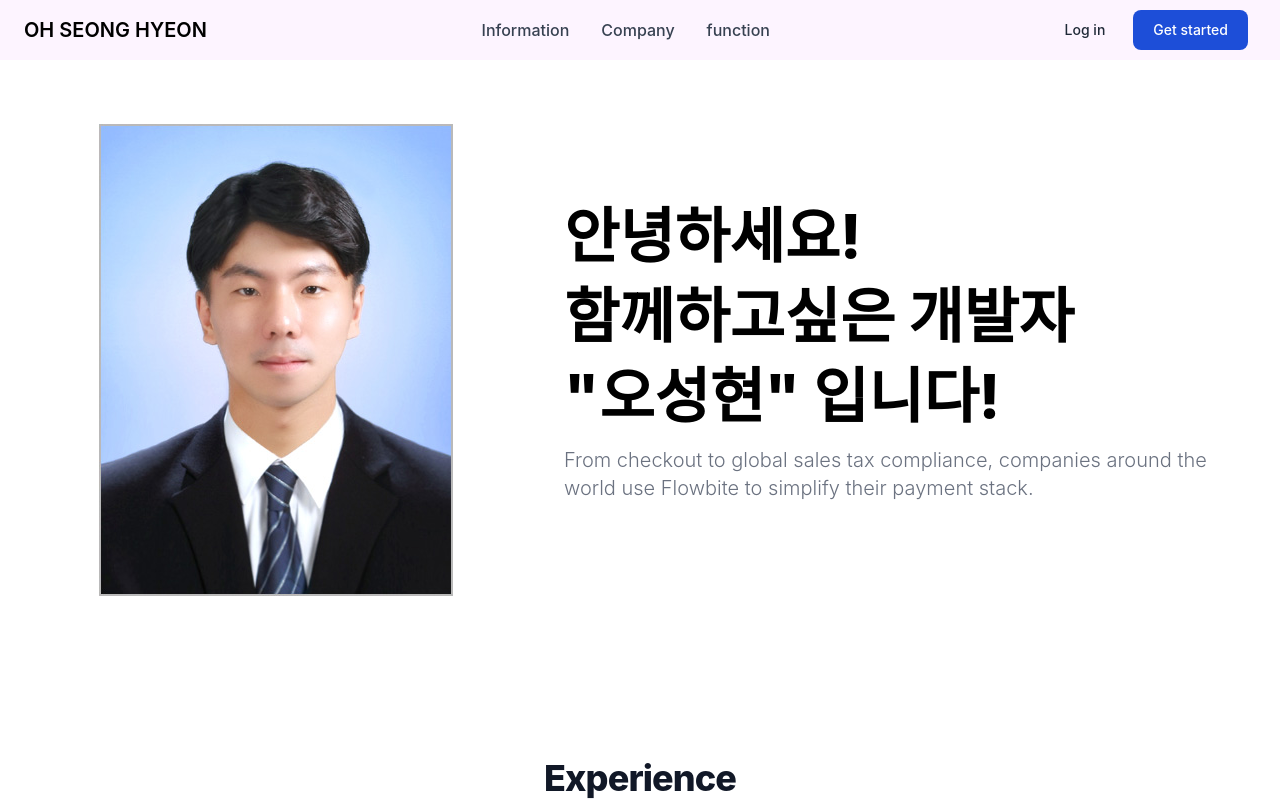
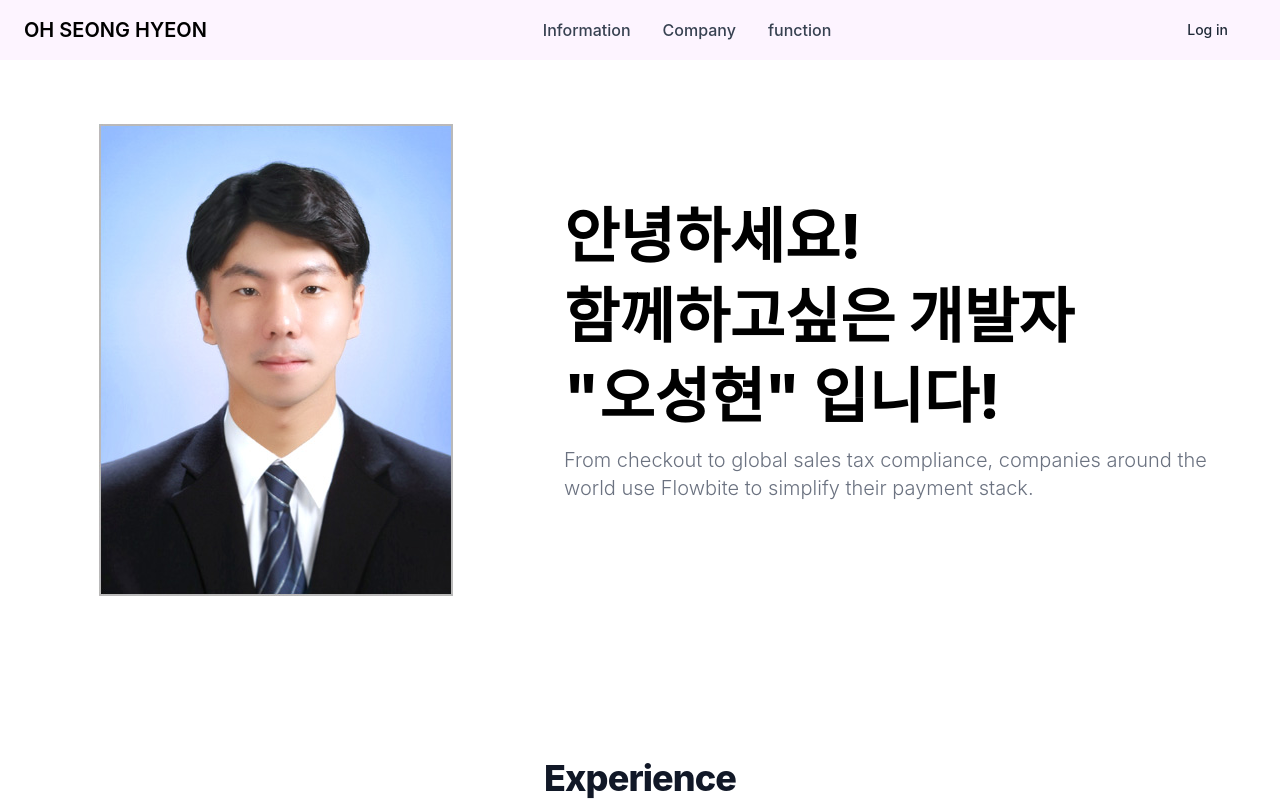
Before and after one commit to hso03/frontend, a React (Create React App) app: page / in a window 1280 px wide. Shown: the top 800 px of the page. Built offline with nearby package versions, Linux system fonts and the light colour scheme.

Commit message:
feat : 불필요한 헤더 정보 삭제

```diff
--- a/src/components/Header.jsx
+++ b/src/components/Header.jsx
@@ -19,8 +19,6 @@ export default function Header() {
                            className="text-gray-800 dark:text-white hover:bg-gray-50 focus:ring-4 focus:ring-gray-300 font-medium rounded-lg text-sm px-4 lg:px-5 py-2 lg:py-2.5 mr-2 dark:hover:bg-gray-700 focus:outline-none dark:focus:ring-gray-800">
                             Log in
                         </a>
-                        <a href="/"
-                           className="text-white bg-primary-700 hover:bg-primary-800 focus:ring-4 focus:ring-primary-300 font-medium rounded-lg text-sm px-4 lg:px-5 py-2 lg:py-2.5 mr-2 dark:bg-primary-600 dark:hover:bg-primary-700 focus:outline-none dark:focus:ring-primary-800">Get started</a>
                         <button data-collapse-toggle="mobile-menu-2" type="button" onClick={toggleMenu}
                                 className="inline-flex items-center p-2 ml-1 text-sm text-gray-500 rounded-lg lg:hidden hover:bg-gray-100 focus:outline-none focus:ring-2 focus:ring-gray-200 dark:text-gray-400 dark:hover:bg-gray-700 dark:focus:ring-gray-600"
                                 aria-controls="mobile-menu-2" aria-expanded={menuOpen}>
```
